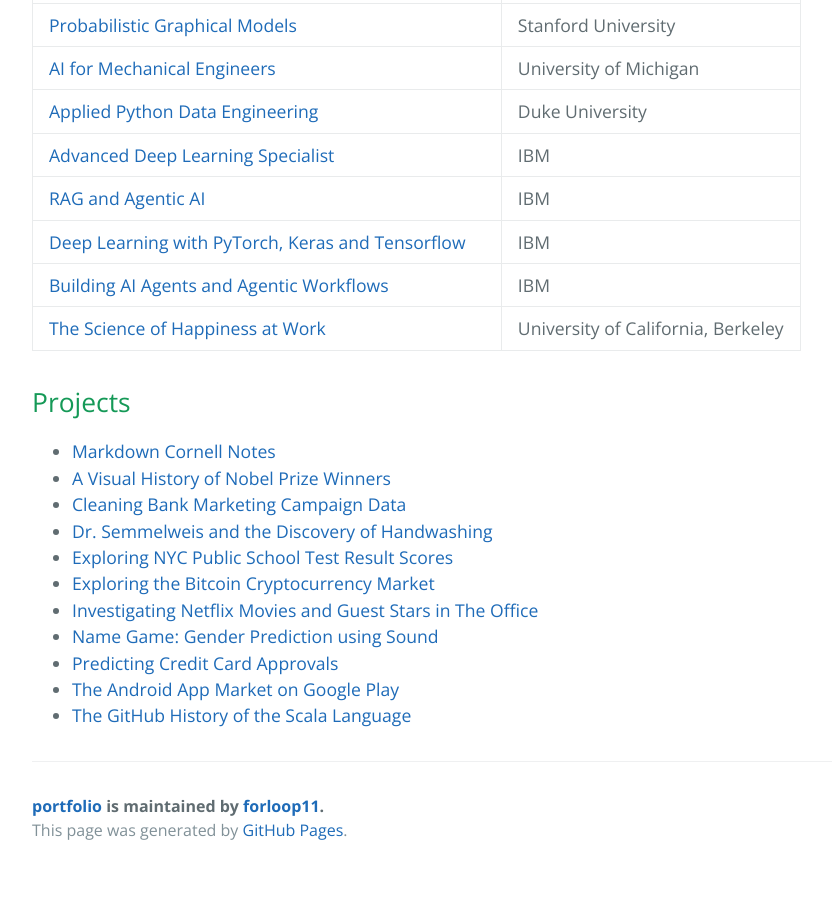
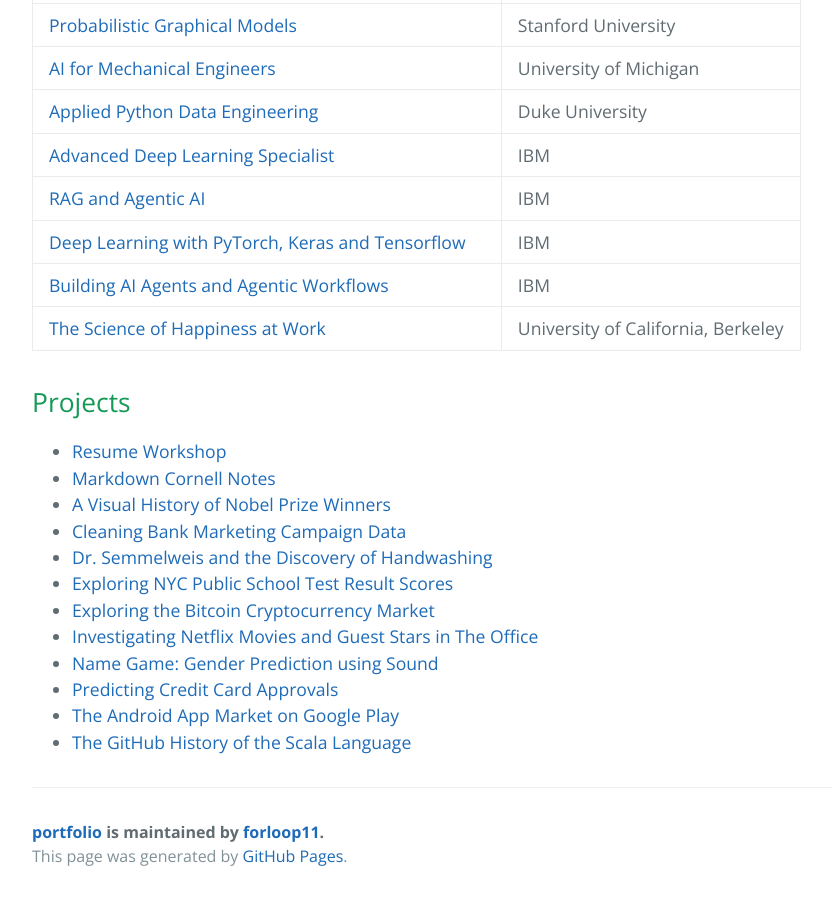
Before and after one commit to forloop11/portfolio, a Jekyll site: the page built from index.md, in a window 1280 px wide and 900 px high, scrolled down 2405 px. Shown: the whole window, without its empty margins (192-1024 px from the left). Built offline with Jekyll 4.4.1, drawn with Linux system fonts in a browser that asks for light colours; our own code applies the rules of GitHub Pages for plain Markdown files; before the commit the page ends 3279 px from its top, so only the background shows below that.

Commit message:
added Resume Workshop

```diff
--- a/index.md
+++ b/index.md
@@ -66,6 +66,7 @@
 
 ## Projects
 
+* [Resume Workshop](https://github.com/forloop11/resume-workshop)
 * [Markdown Cornell Notes](https://github.com/forloop11/markdown-cornell-notes)
 * [A Visual History of Nobel Prize Winners](https://app.datacamp.com/workspace/w/ef91c9a9-4d2a-4b2e-864e-80e664591006)
 * [Cleaning Bank Marketing Campaign Data](https://app.datacamp.com/workspace/w/ad74b952-aebc-41e0-a56d-b4ea1ea411fe/)
```
